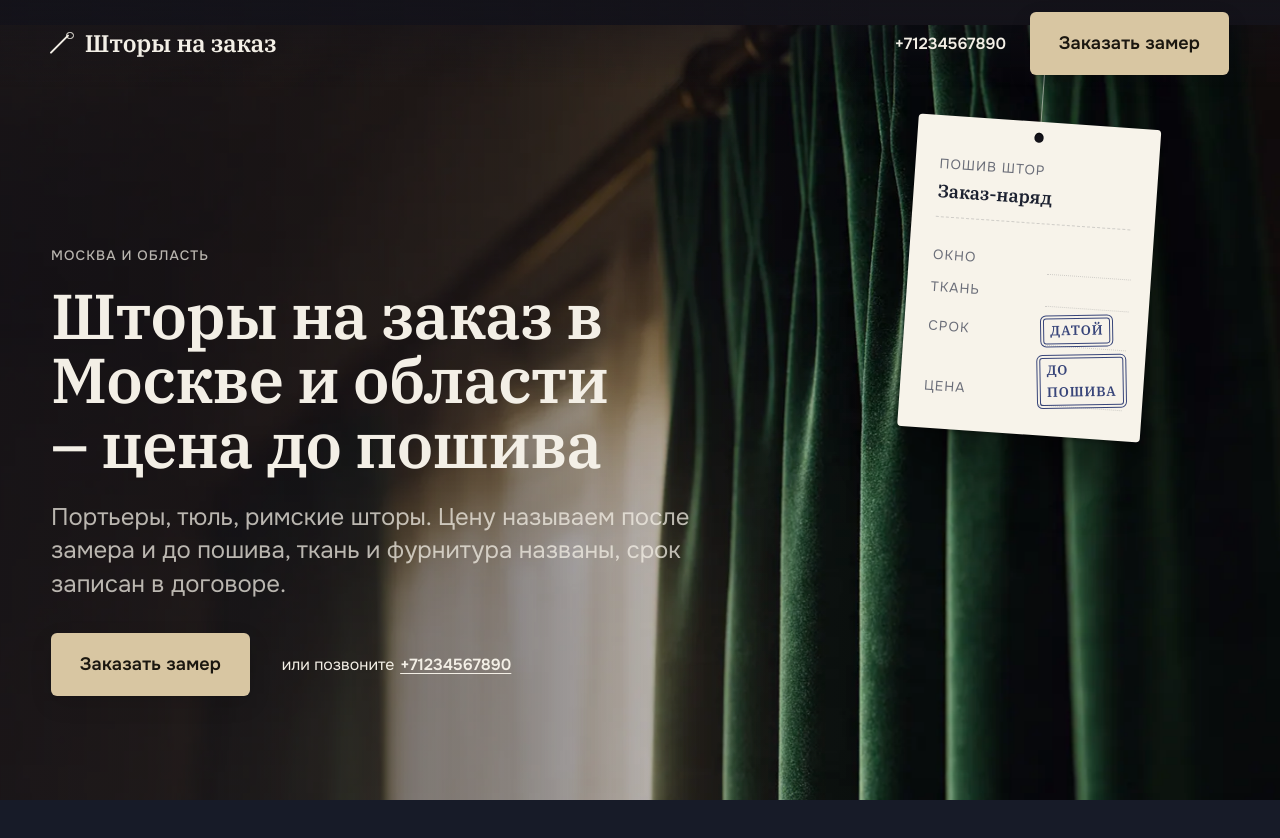
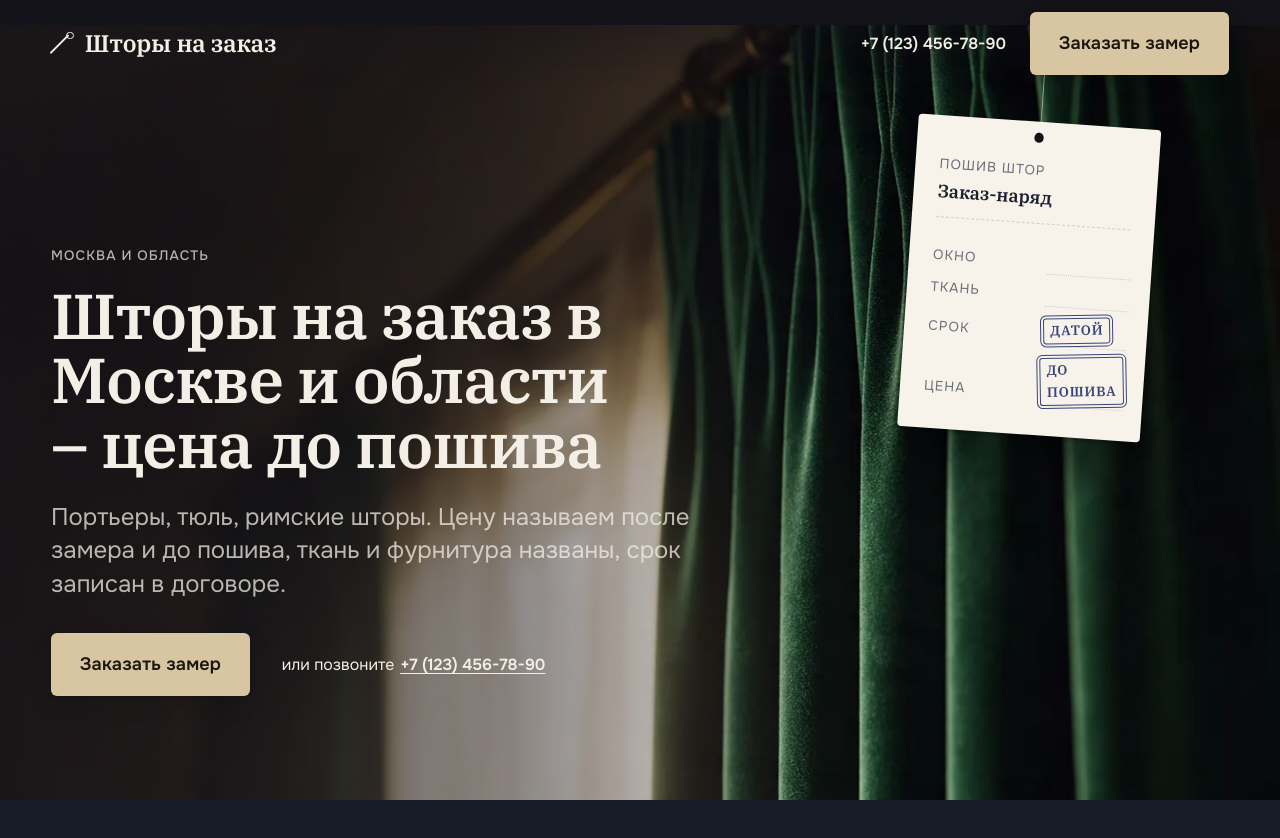
Before and after one commit to SergBadger/shtory-demo, a plain HTML site: page index.html in a window 1280 px wide. Shown: the top 838 px of the page. Drawn offline with Linux system fonts and the light colour scheme.

Commit message:
Телефон: формат с пробелами и скобками

```diff
--- a/index.html
+++ b/index.html
@@ -380,7 +380,7 @@
   <header class="bar">
     <a class="bar__mark" href="#top"><i aria-hidden="true"></i>Шторы на заказ</a>
     <nav class="bar__right" aria-label="Быстрые ссылки">
-      <a class="bar__tel" href="tel:+71234567890">+71234567890</a>
+      <a class="bar__tel" href="tel:+71234567890">+7 (123) 456-78-90</a>
       <a class="v-btn" href="{{ссылка-записи}}" target="_blank" rel="noopener">Заказать замер</a>
     </nav>
   </header>
@@ -418,7 +418,7 @@
           <p class="v-lede">Портьеры, тюль, римские шторы. Цену называем после замера и до пошива, ткань и фурнитура названы, срок записан в договоре.</p>
           <div class="hero__cta">
             <a class="v-btn" href="{{ссылка-записи}}" target="_blank" rel="noopener">Заказать замер</a>
-            <a class="hero__tel" href="tel:+71234567890">или позвоните <b>+71234567890</b></a>
+            <a class="hero__tel" href="tel:+71234567890">или позвоните <b>+7 (123) 456-78-90</b></a>
           </div>
         </div>
       </div>
@@ -630,7 +630,7 @@
               <p class="v-lede">Напишите, в какой комнате нужны шторы и какие. Договоримся о замере, покажем образцы ткани, цену назовём до пошива.</p>
               <div class="close__cta">
                 <a class="v-btn" href="{{ссылка-записи}}" target="_blank" rel="noopener" data-v-magnet="0.22" data-v-rise="0">Заказать замер</a>
-                <a class="close__tel" href="tel:+71234567890">+71234567890</a>
+                <a class="close__tel" href="tel:+71234567890">+7 (123) 456-78-90</a>
               </div>
               <p class="close__hint">Отвечаем в часы работы. Работаем в Москве и Московской области.</p>
             </div>
```
